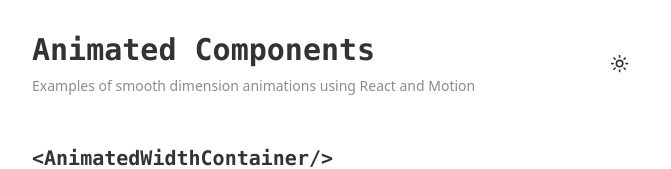
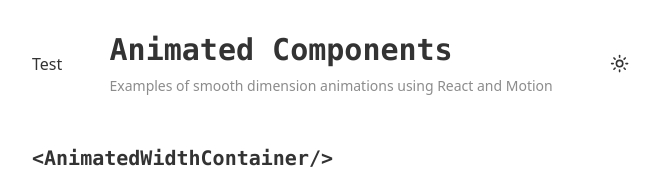
Before and after one commit to mazhugasergei/components, a Next.js app: page / in a window 1280 px wide. Shown: the top 169 px of the page, without its empty margins (304-975 px from the left). Built offline with nearby package versions, Linux system fonts and the light colour scheme; no server answers.

Commit message:
Add navigation link to test page

```diff
--- a/src/app/page.tsx
+++ b/src/app/page.tsx
@@ -2,11 +2,13 @@
 import { ComponentSection } from "@/components/ui/component-section"
 import { PageHeader } from "@/components/ui/page-header"
 import { components } from "@/lib/constants"
+import Link from "next/link"
 
 export default function Home() {
 	return (
 		<div className="mx-auto max-w-2xl space-y-12 p-8">
 			<div className="flex items-center justify-between">
+				<Link href="/test">Test</Link>
 				<PageHeader
 					title="Animated Components"
 					description="Examples of smooth dimension animations using React and Motion"
```
